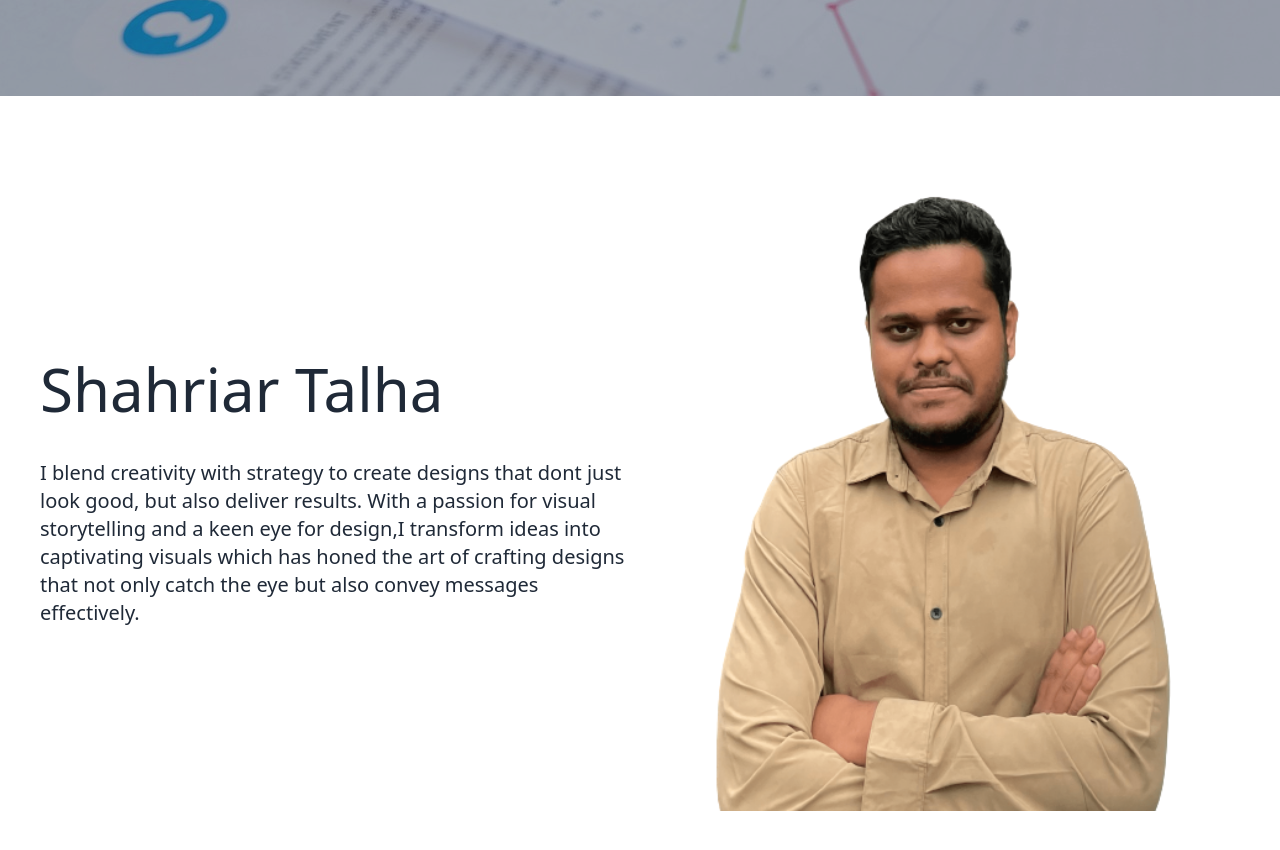
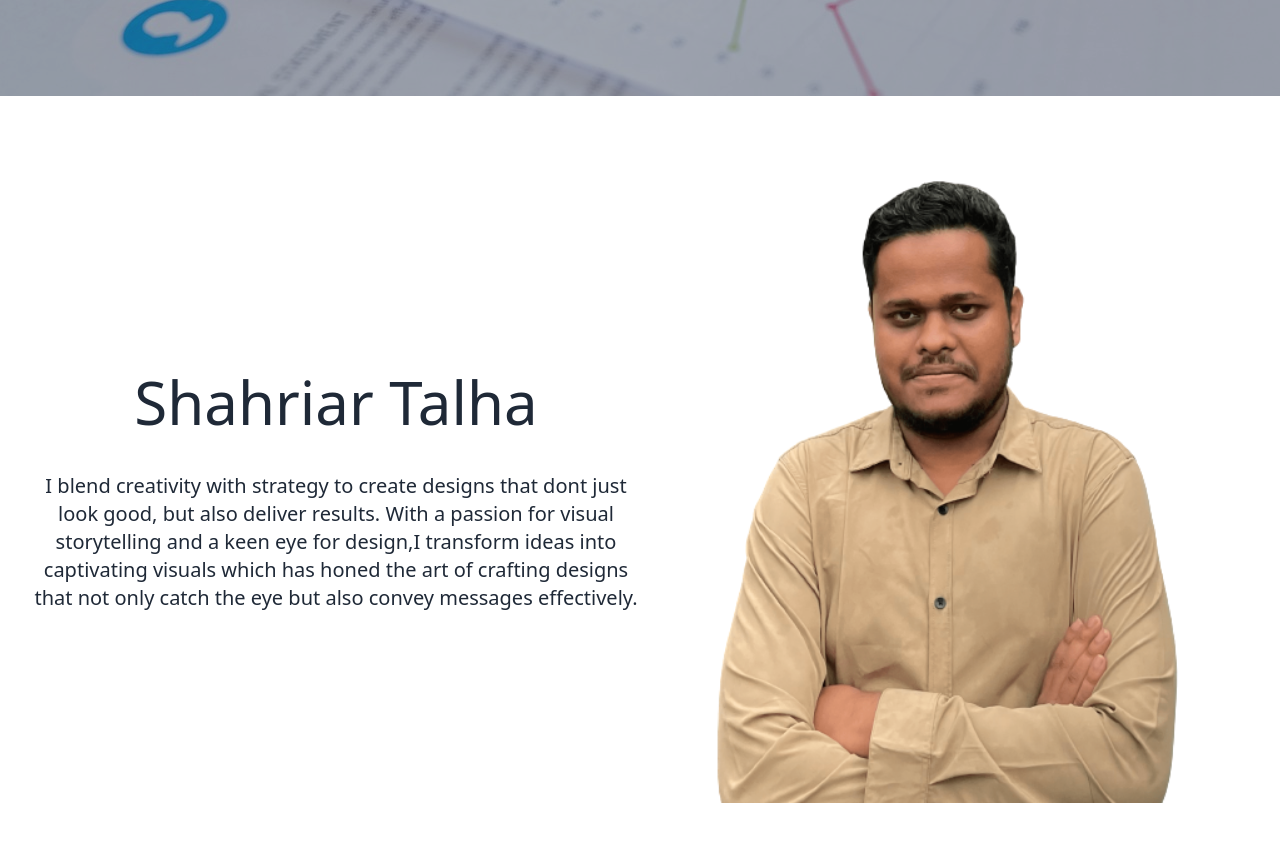
Before and after one commit to sadmanryanriad/talha-portfolio, a React (Vite) app: page / in a window 1280 px wide. Shown: the part 540-1390 px from the top of the page. Built offline with nearby package versions, Linux system fonts and the light colour scheme.

Commit message:
changed padding

```diff
--- a/src/Components/Home/sections/aboutMe/AboutMe.jsx
+++ b/src/Components/Home/sections/aboutMe/AboutMe.jsx
@@ -1,15 +1,17 @@
 import talhaPic from "../../../../assets/IMG_2598__1_-removebg-preview.png";
 const AboutMe = () => {
     return (
-        <div className="flex flex-col md:flex-row max-w-7xl mx-auto items-center p-10">
+        <div className="max-w-7xl mx-auto p-8">
+            <div className="flex flex-col-reverse md:flex-row text-center items-center">
             <div className="space-y-10 md:w-1/2">
-                <h2 className="text-3xl md:text-5xl lg:text-6xl">Shahriar Talha</h2>
+                <h2 className="text-3xl md:text-5xl lg:text-6xl mt-5">Shahriar Talha</h2>
                 <p className="md:text-xl">I blend creativity with strategy to create designs that dont just look good, but also deliver results. With a passion for visual storytelling and a keen eye for design,I transform ideas into captivating visuals which has honed the art of crafting designs that not only catch the eye but also convey messages effectively.</p>
             </div>
             <div className="md:w-1/2">
                 <img className="w-full" src={talhaPic} alt="" />
             </div>
         </div>
+        </div>
     );
 };
 
--- a/src/Components/pages/Home.jsx
+++ b/src/Components/pages/Home.jsx
@@ -3,7 +3,7 @@ import AboutMe from "../Home/sections/aboutMe/AboutMe";
 
 const Home = () => {
     return (
-        <div className="space-y-10">
+        <div className="space-y-8">
             <Banner></Banner>
             <AboutMe></AboutMe>
         </div>
```
